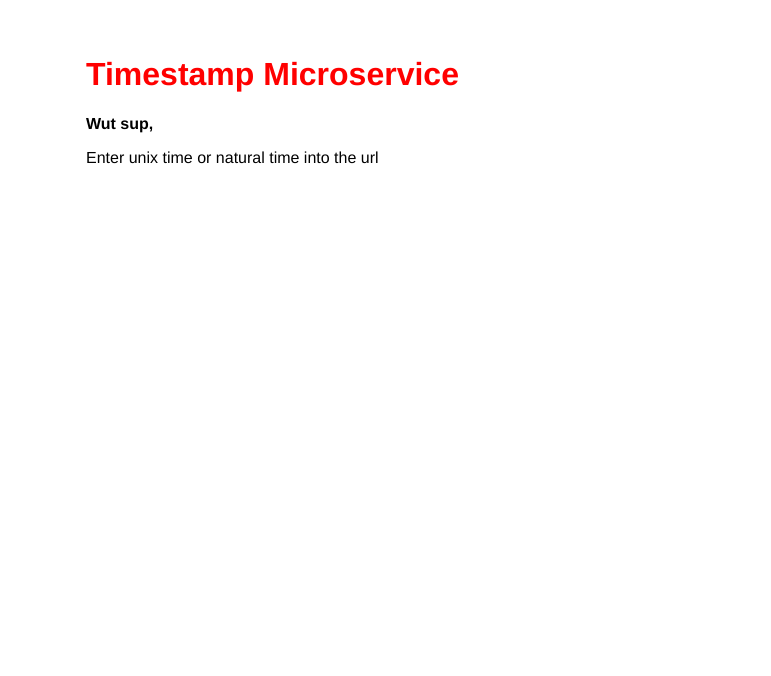
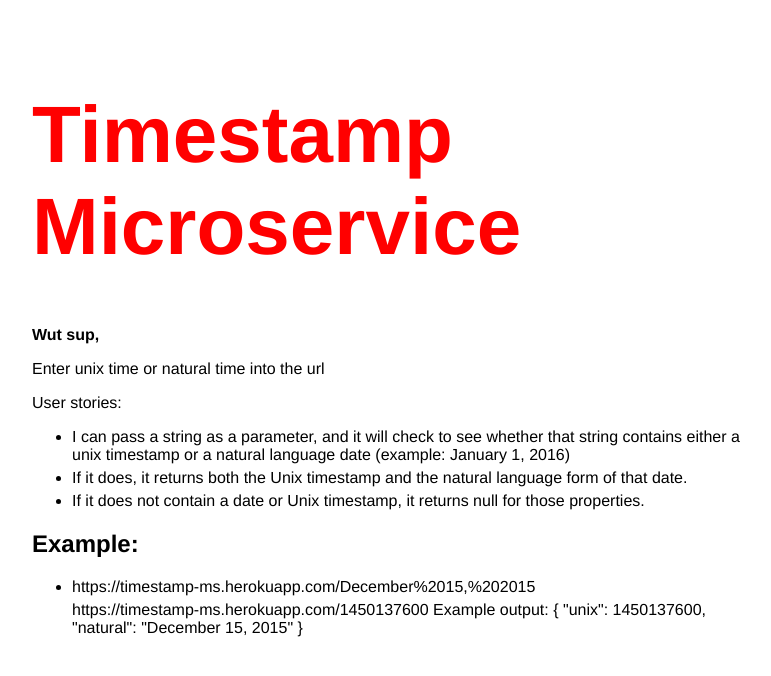
Before and after one commit to zoeyle/time-stampfcc, a website: page views/index.html in a window 1280 px wide. Shown: the whole page, without its empty margins (239-1010 px from the left). Drawn offline with nearby package versions, Linux system fonts and the light colour scheme; no server answers.

Commit message:
☕️🏀 Checkpoint public/style.css:565149 views/index.html:565149

```diff
--- a/public/style.css
+++ b/public/style.css
@@ -10,7 +10,7 @@
   box-sizing: border-box;
 }
 div{
-   padding:10px 300px 15px 300px;
+   padding:10px 20% 15px 20%;
 }
 
 body {
@@ -20,6 +20,7 @@ body {
 
 h1 {
   font-weight: bold;
+  font-size: 80px;
   color: red;
 }
 
--- a/views/index.html
+++ b/views/index.html
@@ -36,7 +36,19 @@
     <main>
       <p class="bold">Wut sup,</p>
       <p>Enter unix time or natural time into the url </p>
-<!--       <form>
+      <p>User stories:</p>
+        <ul>
+          <li> I can pass a string as a parameter, and it will check to see whether that string contains either a unix timestamp or a natural language date (example: January 1, 2016)</li>
+          <li> If it does, it returns both the Unix timestamp and the natural language form of that date.</li>
+          <li> If it does not contain a date or Unix timestamp, it returns null for those properties.</li>
+      </ul>
+      <h2> Example: </h2>
+      <ul>
+        <li>https://timestamp-ms.herokuapp.com/December%2015,%202015</li>
+https://timestamp-ms.herokuapp.com/1450137600
+Example output:
+{ "unix": 1450137600, "natural": "December 15, 2015" }
+          <!--       <form>
         <input type="text" maxlength="100" placeholder="Dreams!">
         <button type="submit">Submit</button>
       </form>
```
